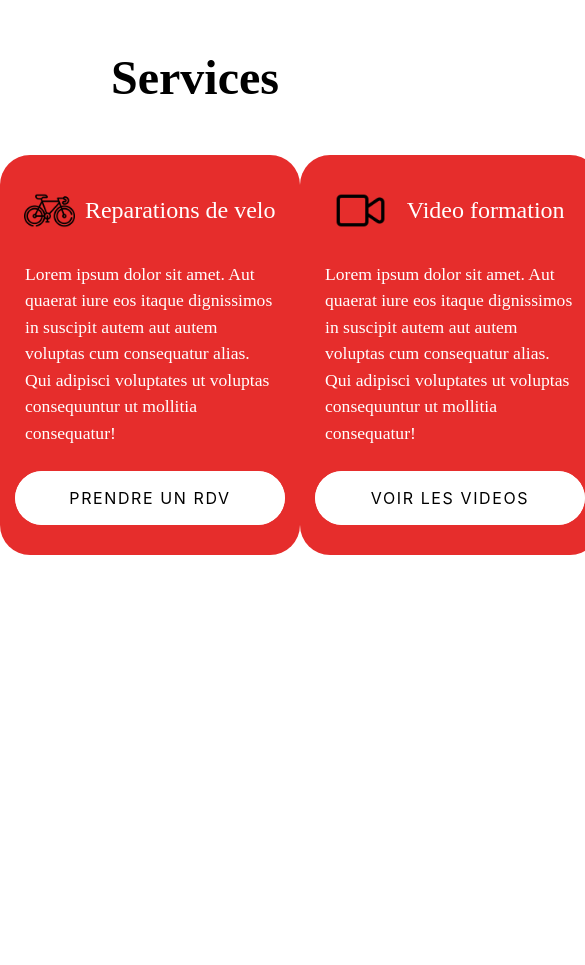
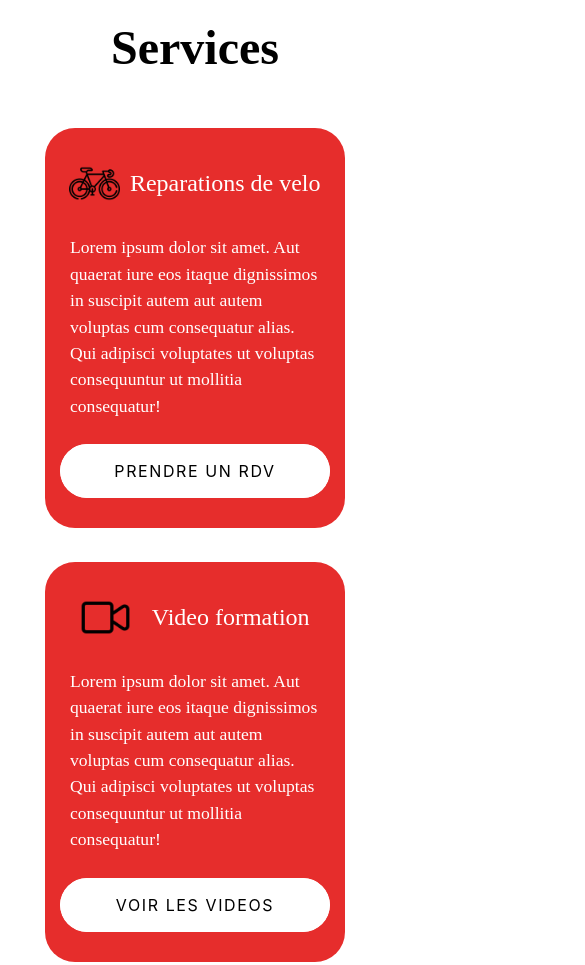
Before and after one commit to hJoyBoyh/Ahvelo, a website: page accueil-section-3/index.html in a window 390 px wide. Shown: the whole page, 585 px wide, since content can reach past the window. Before the commit the page ends 844 px from the top, so only its background shows below. Drawn offline with Linux system fonts and the light colour scheme.

Commit message:
responsive section 3

```diff
--- a/accueil-section-3/style.css
+++ b/accueil-section-3/style.css
@@ -107,3 +107,15 @@ text-transform: uppercase;
 font-size: 1rem;
 letter-spacing: .10rem;
 }
+@media screen and (max-width: 600px) {
+  .services {
+    display: flex;
+    flex-direction: column;
+    justify-content: space-evenly;
+    align-items: center;
+    height: 900px;
+}
+.titre{
+  padding: 20px;
+}
+}
```
Also changed, not shown: acceuil-section-2/index.css (+14 -1 lines).
